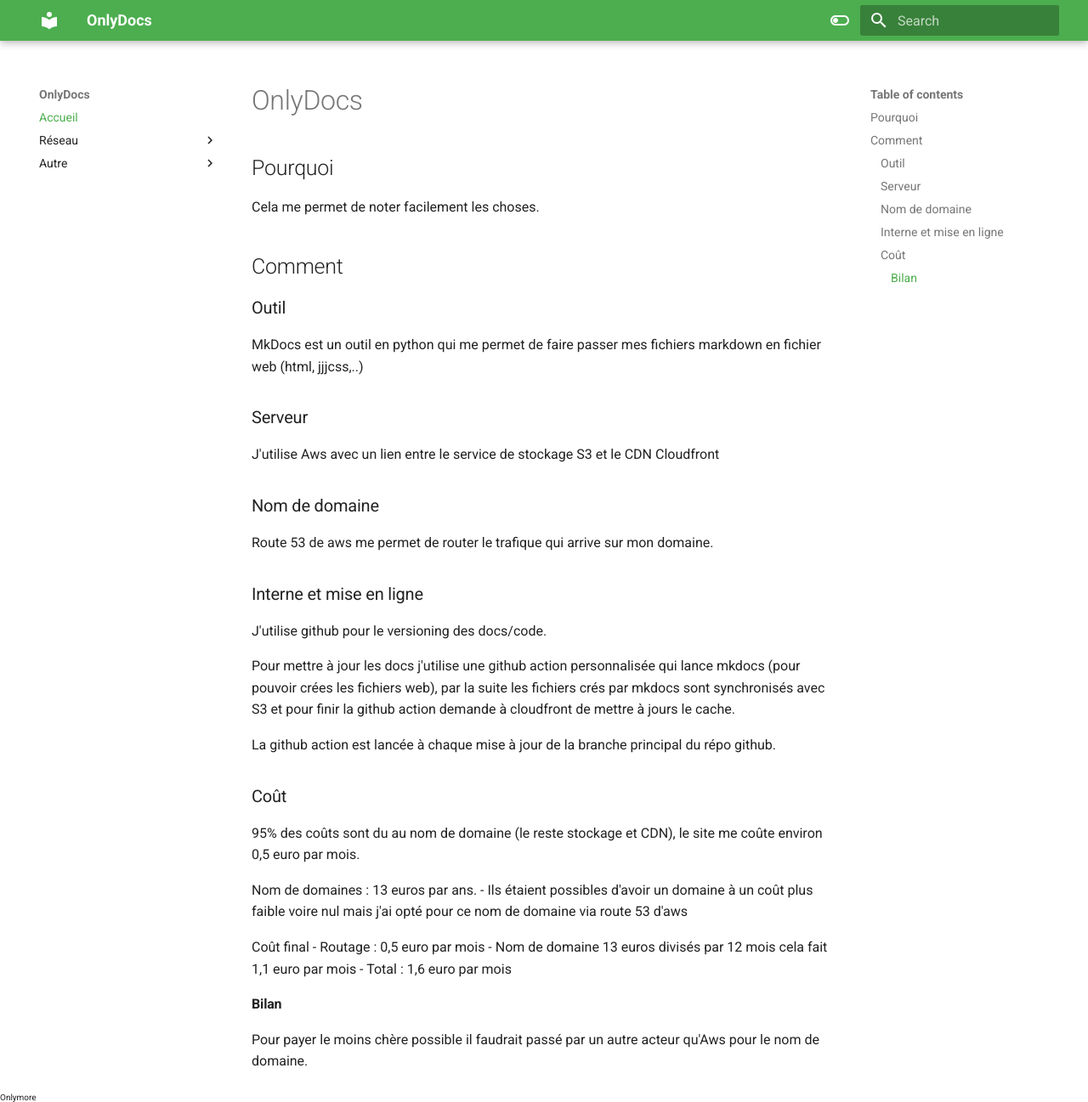
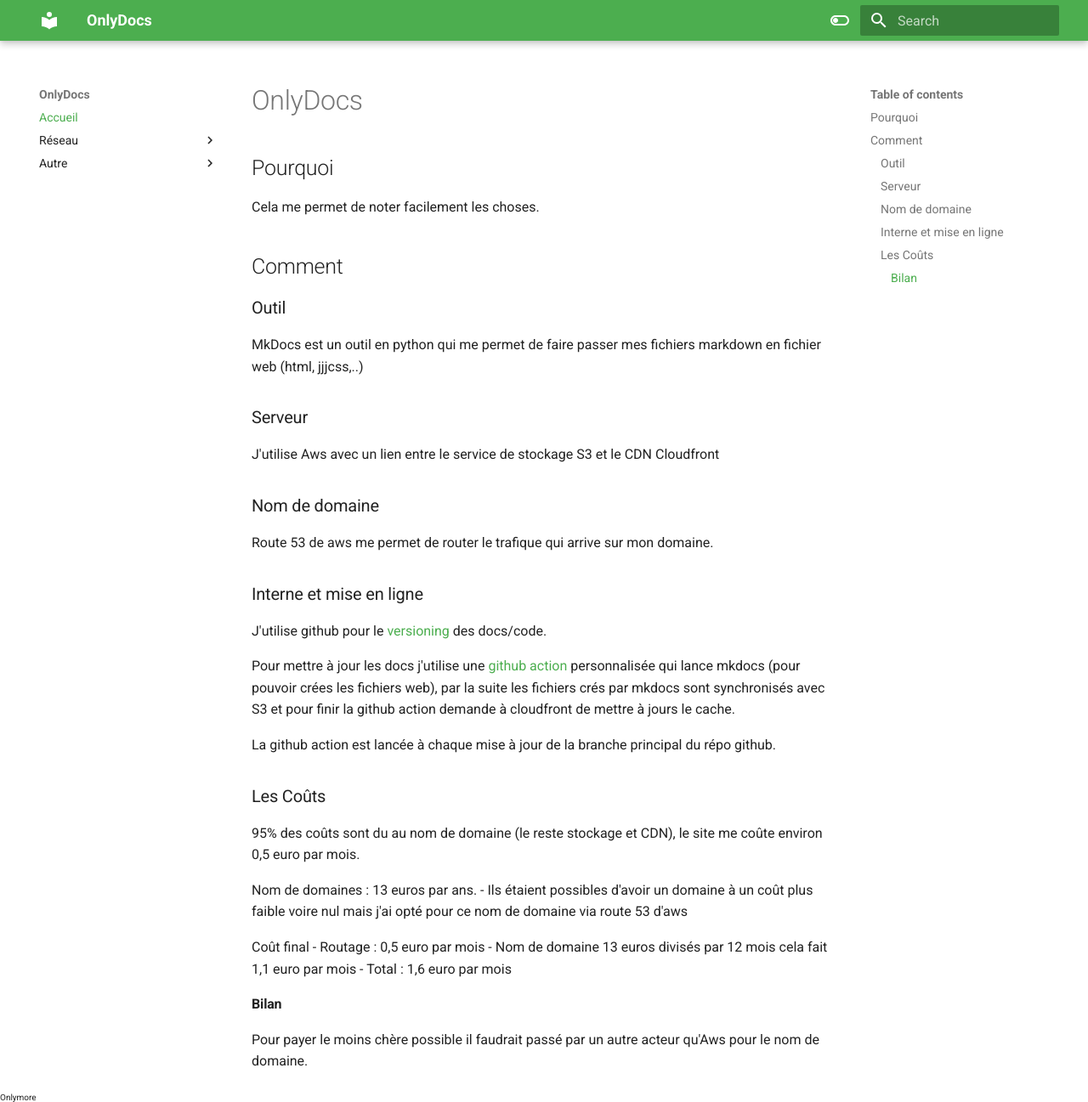
Before and after one commit to Theonlymore/OnlyDocs, an MkDocs documentation site: the page built from docs/index.md, in a window 1280 px wide and 1297 px high. Shown: the whole window at 85% size. Built offline with MkDocs 1.6.1 and Material for MkDocs 9.7.7, drawn with Linux system fonts in a browser that asks for light colours.

Commit message:
Update index.md

```diff
--- a/docs/index.md
+++ b/docs/index.md
@@ -18,13 +18,13 @@ J'utilise Aws avec un lien entre le service de stockage S3 et le CDN Cloudfront
 Route 53 de aws me permet de router le trafique qui arrive sur mon domaine.
 
 ### Interne et mise en ligne
-J'utilise github pour le versioning des docs/code.
+J'utilise github pour le [versioning](https://github.com/Theonlymore/OnlyDocs "Lien github vers le versioning du site") des docs/code.
 
-Pour mettre à jour les docs j'utilise une github action personnalisée qui lance mkdocs (pour pouvoir crées les fichiers web), par la suite les fichiers crés par mkdocs sont synchronisés avec S3 et pour finir la github action demande à cloudfront de mettre à jours le cache.
+Pour mettre à jour les docs j'utilise une [github action](https://github.com/Theonlymore/MkdocsToS3 "Lien vers le fork de la github action que j'ai modifié") personnalisée qui lance mkdocs (pour pouvoir crées les fichiers web), par la suite les fichiers crés par mkdocs sont synchronisés avec S3 et pour finir la github action demande à cloudfront de mettre à jours le cache.
 
 La github action est lancée à chaque mise à jour de la branche principal du répo github.
 
-### Coût
+### Les Coûts
 
 95% des coûts sont du au nom de domaine (le reste stockage et CDN), le site me coûte environ 0,5 euro par mois.
 
```
